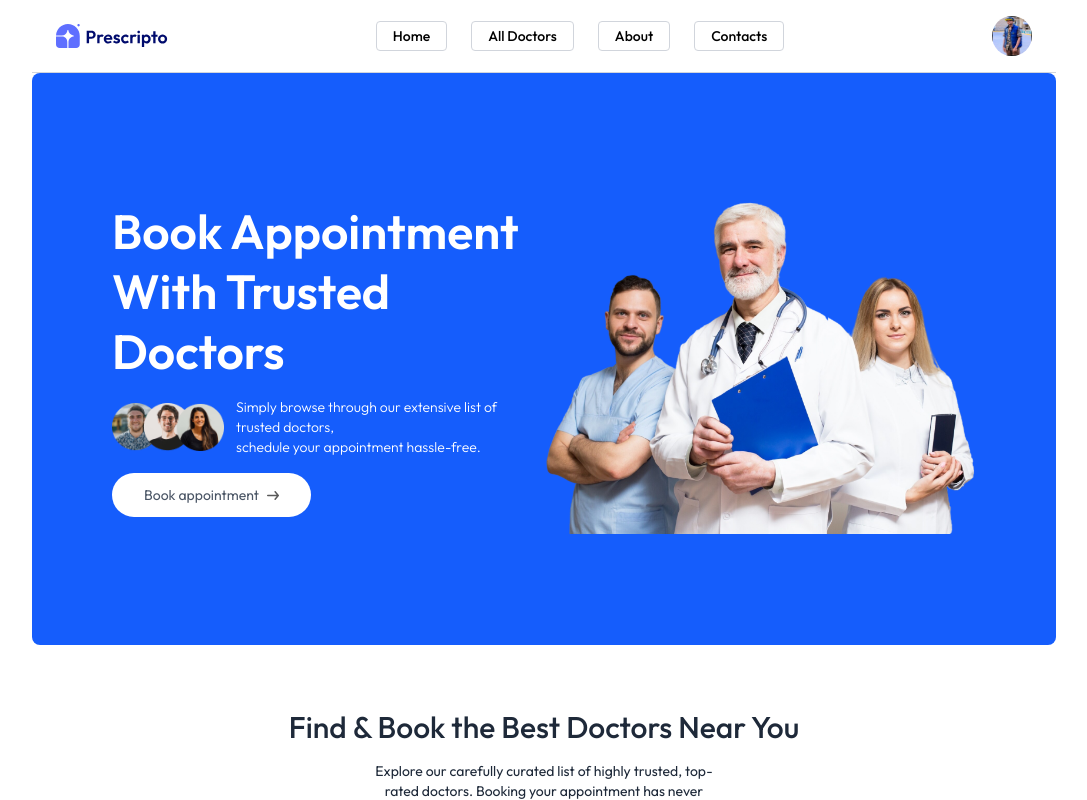
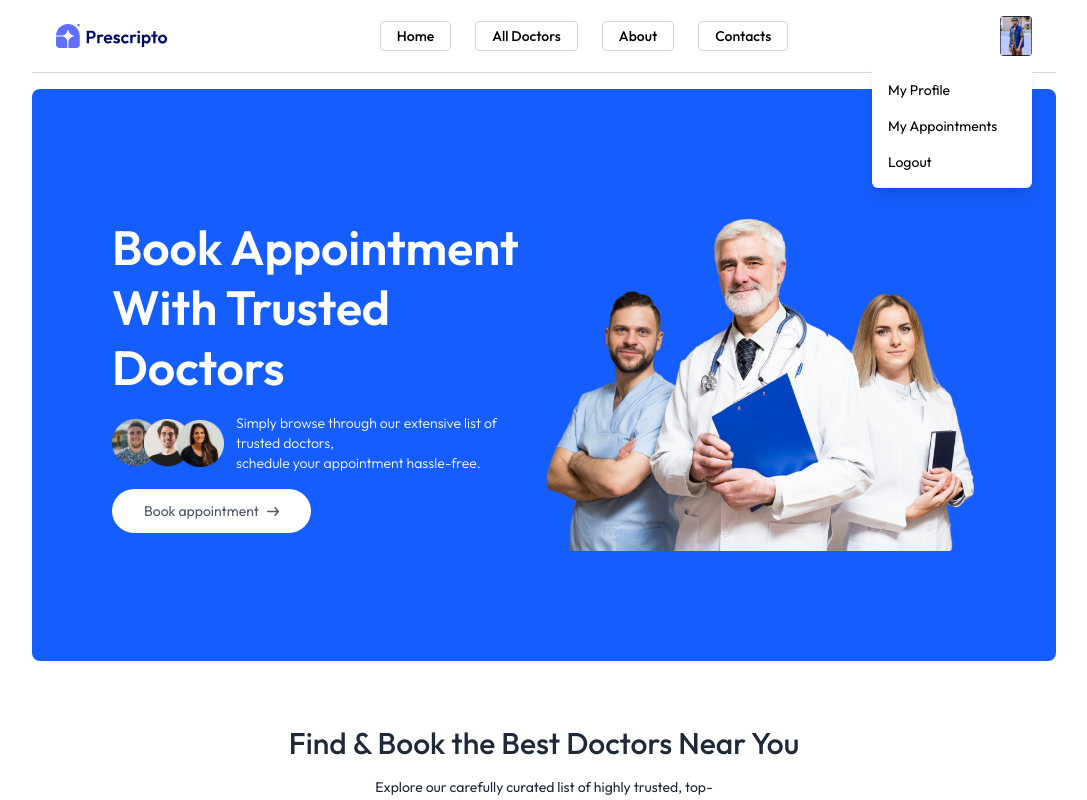
Before and after one commit to JoelMbithi/App-Project, a React app in the folder frontend/: page / in a window 1280 px wide. Both pictures are taken after a click on the picture 1107 px from the left and 36 px from the top of the page. Shown: the top 800 px of the page, without its empty margins (96-1183 px from the left). Built offline with nearby package versions, Linux system fonts and the light colour scheme; the HTML template or start-up script is replaced by a standard one.

Commit message:
Modified profile dropdown buttonn now working correctly

```diff
--- a/frontend/src/components/NavBar.jsx
+++ b/frontend/src/components/NavBar.jsx
@@ -3,16 +3,18 @@ import { assets } from '../assets/assets';
 import { Link, useNavigate } from 'react-router-dom';
 
 const NavBar = () => {
+  const [showMenu, setShowMenu] = useState(false);
+  const [showProfileMenu, setShowProfileMenu] = useState(false);
   const [token, setToken] = useState(true);
   const navigate = useNavigate();
 
   return (
     <div>
-
+      {/* Top Navigation */}
       <div className="flex items-center justify-between text-sm py-4 px-6 border-b border-gray-300">
         <img onClick={() => navigate('/')} className="w-28 cursor-pointer" src={assets.logo} alt="DigiCare Logo" />
 
-
+        {/* Nav Links */}
         <ul className="hidden sm:flex items-center gap-6 font-medium">
           <li className="py-1 border border-gray-300 px-4 rounded hover:scale-105 transition-all">
             <Link to="/">Home</Link>
@@ -28,18 +30,23 @@ const NavBar = () => {
           </li>
         </ul>
 
-
+        {/* User Profile or Login */}
         <div className="hidden sm:flex items-center">
           {token ? (
-            <div className="relative group">
-              <img className="w-10 h-10 rounded-full cursor-pointer" src={assets.profile_pic} alt="User Profile" />
-
-
-              <div className="absolute right-0 mt-2 bg-white shadow-lg rounded-md py-2 w-40 opacity-0 pointer-events-none group-hover:opacity-100 group-hover:pointer-events-auto transition-opacity duration-200">
-                <p onClick={() => navigate('/profile')} className="px-4 py-2 hover:bg-gray-100 cursor-pointer">My Profile</p>
-                <p onClick={() => navigate('/myAppointment')} className="px-4 py-2 hover:bg-gray-100 cursor-pointer">My Appointments</p>
-                <p onClick={() => setToken(false)} className="px-4 py-2 hover:bg-gray-100 cursor-pointer text-black">Logout</p>
-              </div>
+            <div className="relative">
+              <img
+                className="w-8 rounded cursor-pointer"
+                src={assets.profile_pic}
+                alt="User Profile"
+                onClick={() => setShowProfileMenu(!showProfileMenu)}
+              />
+              {showProfileMenu && (
+                <div className="absolute right-0 mt-2 bg-white shadow-lg rounded-md py-2 w-40">
+                  <p onClick={() => navigate('/profile')} className="px-4 py-2 hover:bg-gray-100 cursor-pointer">My Profile</p>
+                  <p onClick={() => navigate('/myAppointments')} className="px-4 py-2 hover:bg-gray-100 cursor-pointer">My Appointments</p>
+                  <p onClick={() => setToken(false)} className="px-4 py-2 hover:bg-gray-100 cursor-pointer text-black">Logout</p>
+                </div>
+              )}
             </div>
           ) : (
             <button onClick={() => navigate('/login')} className="bg-blue-500 text-white px-4 py-2 rounded-full">
@@ -47,7 +54,34 @@ const NavBar = () => {
             </button>
           )}
         </div>
+
+        {/* Mobile Menu Toggle */}
+        <div className="sm:hidden cursor-pointer" onClick={() => setShowMenu(!showMenu)}>
+          <img src={assets.dropdown_icon} alt="Menu" className="w-6" />
+        </div>
       </div>
+
+      {/* Mobile Dropdown Menu */}
+      {showMenu && (
+        <div className="sm:hidden flex flex-col items-center bg-white shadow-md py-4">
+          <Link to="/" className="py-2">Home</Link>
+          <Link to="/doctors" className="py-2">All Doctors</Link>
+          <Link to="/about" className="py-2">About</Link>
+          <Link to="/contacts" className="py-2">Contacts</Link>
+          {token ? (
+            <>
+              <p onClick={() => navigate('/profile')} className="py-2 cursor-pointer">My Profile</p>
+              <p onClick={() => navigate('/myAppointments')} className="py-2 cursor-pointer">My Appointments</p>
+              <p onClick={() => setToken(false)} className="py-2 cursor-pointer text-gray-500">Logout</p>
+            </>
+          ) : (
+            <button onClick={() => navigate('/login')} className="bg-blue-500 text-white px-6 py-2 rounded-full mt-2">
+              Create Account
+            </button>
+          )}
+        </div>
+      )}
+      <div className='mb-4'></div>
     </div>
   );
 };
```
